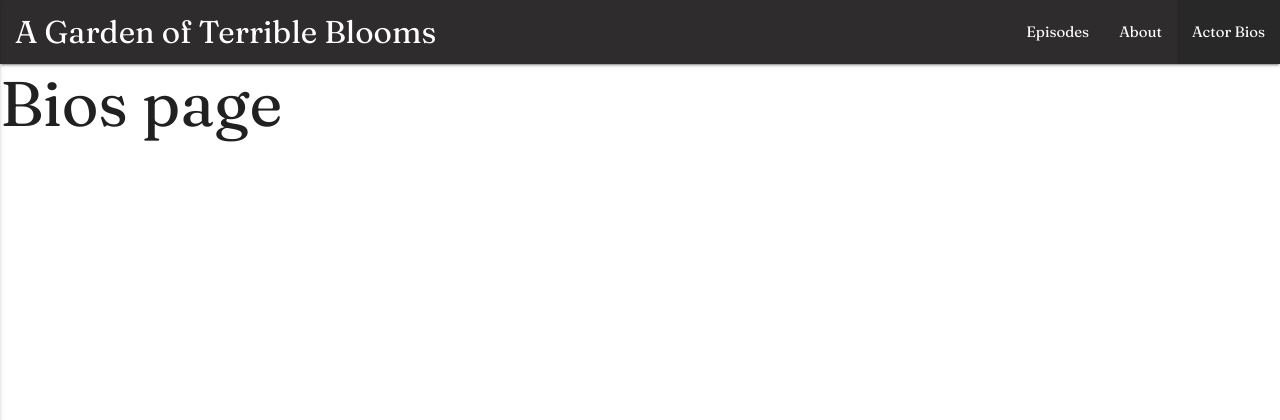
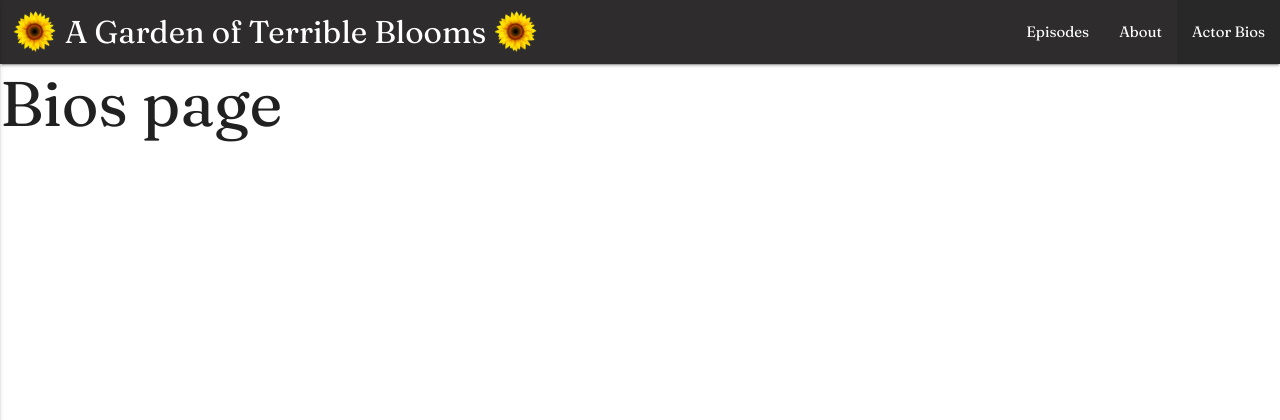
Before and after one commit to dylanaldrich/terribleblooms, a Django app: page /bios/ in a window 1280 px wide. Shown: the top 420 px of the page. Run offline with Django 3.2, Linux system fonts and the light colour scheme; some libraries are stand-ins or nearby versions.

Commit message:
adds styling to the navbar

```diff
--- a/main_app/static/styles/main.css
+++ b/main_app/static/styles/main.css
@@ -26,6 +26,22 @@ nav {
 
 nav .brand-logo {
     padding: 0 15px;
+    width: fit-content;
+    display: flex;
+    align-items: center;
+}
+
+#title {
+    padding: 0 10px;
+}
+
+.sunflower {
+    height: 40px;
+    animation: rotate 20s linear infinite;
+}
+
+@keyframes rotate {
+    to{ transform: rotate(360deg); }
 }
 
 .page-footer {
@@ -66,14 +82,21 @@ nav .brand-logo {
     text-align: center;
 }
 
-#sunflower {
-    height: 80%;
-    margin-right: 30px;
-    animation: rotate 20s linear infinite;
+
+
+#expand_more {
+    animation: bounce 2s infinite;
+    font-size: 80px;
+    margin-left: 100px;
 }
 
-@keyframes rotate {
-    to{ transform: rotate(360deg); }
+@keyframes bounce {
+    0%, 100% {
+        transform: translateY(0);
+    }
+    50% {
+        transform: translateY(-7px);
+    }
 }
 
 h1 {
--- a/main_app/templates/base.html
+++ b/main_app/templates/base.html
@@ -16,7 +16,11 @@
     <header>
         <nav>
             <div class="nav-wrapper">
-                <a href="{% url 'home' %}" class="brand-logo">A Garden of Terrible Blooms</a>
+                <div class="brand-logo">
+                    <img src="../static/assets/artwork/sunflower.png" alt="sunflower" class="sunflower" />
+                    <a href="{% url 'home' %}" id="title">A Garden of Terrible Blooms</a>
+                    <img src="../static/assets/artwork/sunflower.png" alt="sunflower" class="sunflower" />
+                </div>
                 <a href="#" data-activates="mobile-demo" class="button-collapse"><i class="material-icons">menu</i></a>
                 <ul class="right hide-on-med-and-down">
                     <li class="navlink default"><a href="{% url 'home' %}">Episodes</a></li>
--- a/main_app/templates/home.html
+++ b/main_app/templates/home.html
@@ -4,16 +4,16 @@
     <section id="home-header"></section>
     <div class="outer-box">
         <div class="inner-box">
-            <img src="../static/assets/artwork/sunflower.png" alt="sunflower" id="sunflower" />
             <div class="headline">
                 <h1>A Theatre Podcast</h1>
                 <h4>Based on the works of Sharon Yablon</h2>
             </div>
+            <i class="material-icons dp48" id="expand_more">expand_more</i>
         </div>
     </div>
 
     <section class="container">
-        Episodes will go here
+        <h4 id="episode-heading">Latest Episode</h4>
         {% for episode in episodes %}
             <div class="col s12 m7">
                 <div class="card horizontal">
```
